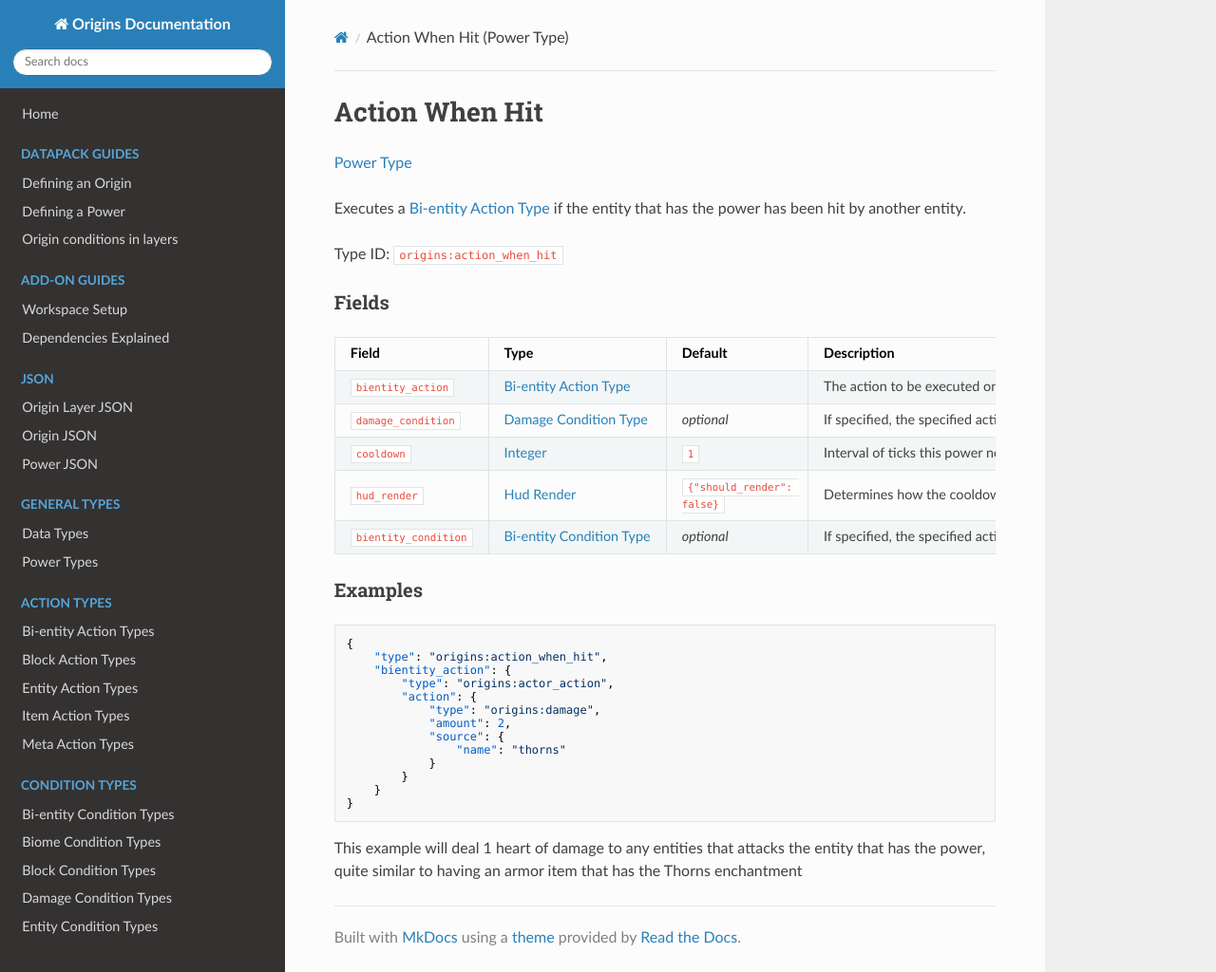
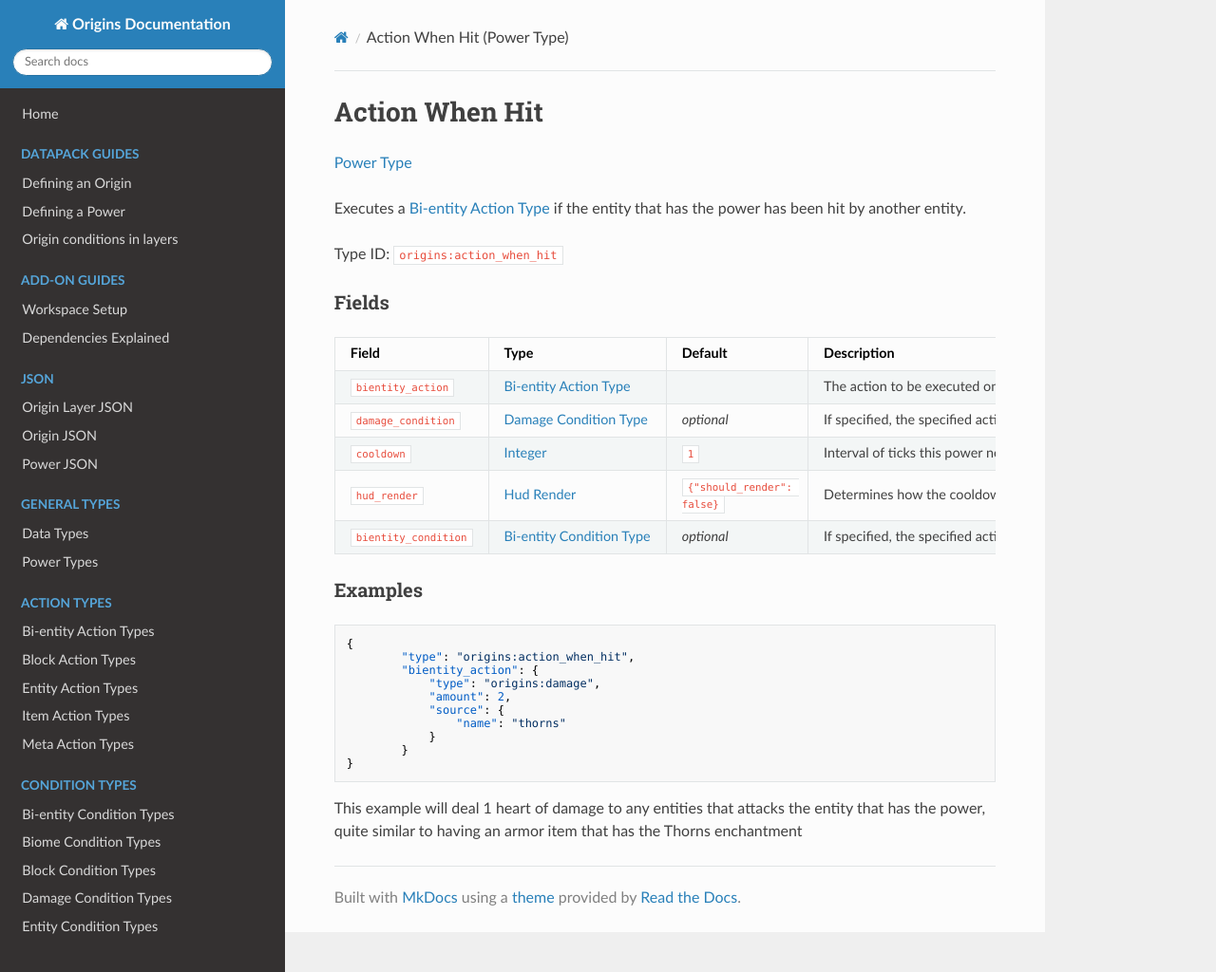
Before and after one commit to apace100/origins-docs, an MkDocs documentation site: the page built from docs/types/power_types/action_when_hit.md, in a window 1280 px wide and 1024 px high. Shown: the whole window at 95% size. Built offline with MkDocs 1.6.1, drawn with Linux system fonts in a browser that asks for light colours; nearby versions of some CDN libraries.

Commit message:
Fixed example to use the new `damage` bientity action

````diff
--- a/docs/types/power_types/action_when_hit.md
+++ b/docs/types/power_types/action_when_hit.md
@@ -27,17 +27,14 @@ Field | Type | Default | Description
 
 ```json
 {
-    "type": "origins:action_when_hit",
-    "bientity_action": {
-        "type": "origins:actor_action",
-        "action": {
+        "type": "origins:action_when_hit",
+        "bientity_action": {
             "type": "origins:damage",
             "amount": 2,
             "source": {
                 "name": "thorns"
             }
         }
-    }
 }
 ```
 
````
